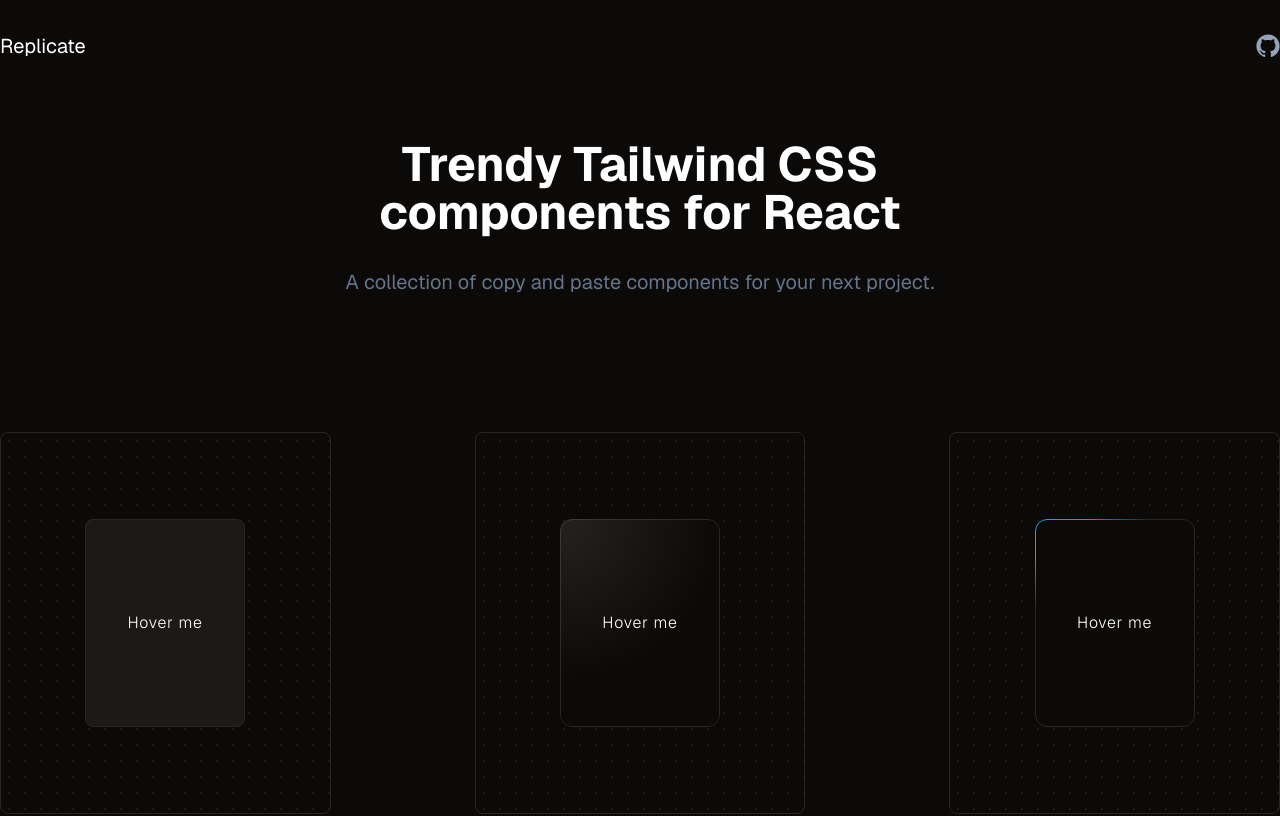
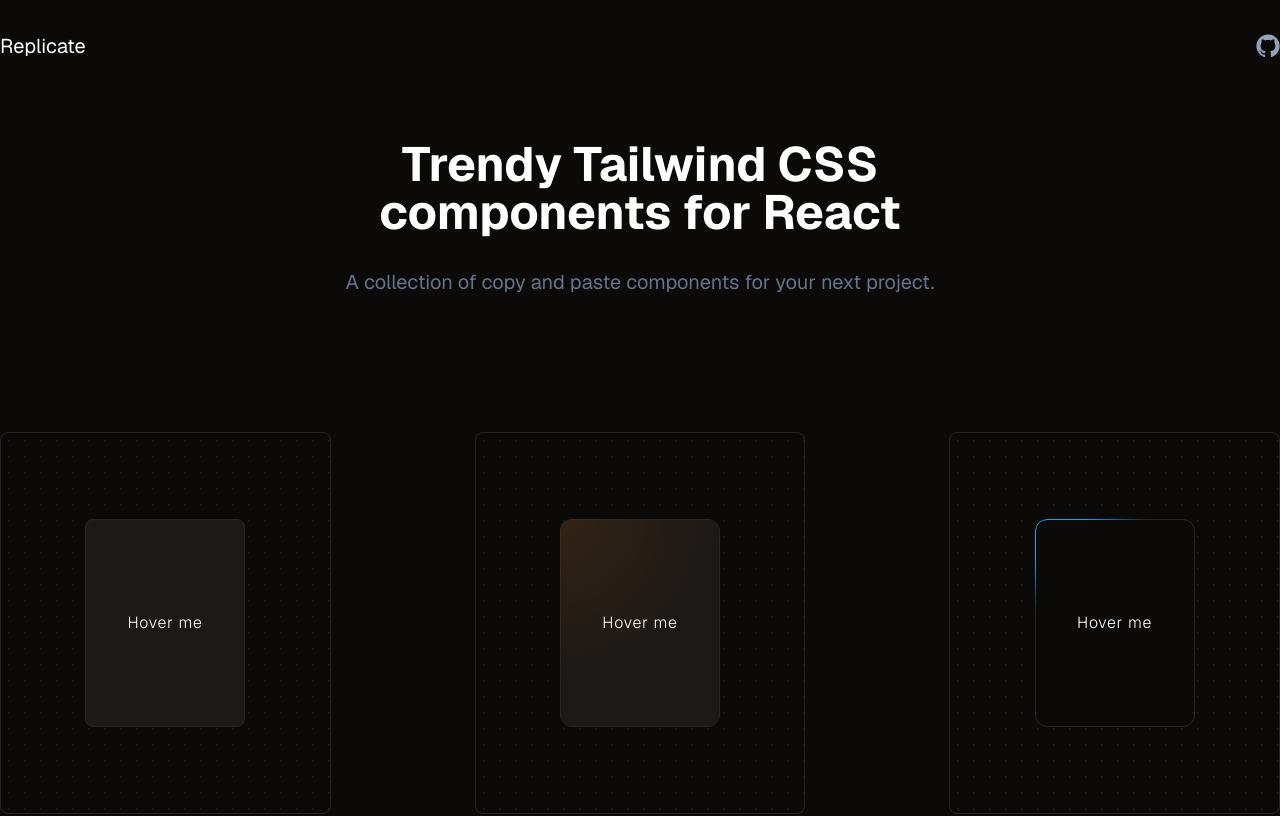
Before and after one commit to iamdooboy/ui, a Next.js app: page / in a window 1280 px wide. Shown: the top 816 px of the page. Built offline with nearby package versions, Linux system fonts and the light colour scheme.

Commit message:
refactor spotlight

```diff
--- a/components/card-item.tsx
+++ b/components/card-item.tsx
@@ -13,7 +13,6 @@ export function CardItem({ text, className }: CardItemProps) {
         className
       )}
     >
-      {/* <div className='duration-600 absolute -inset-0.5 -z-10 rounded-xl bg-gradient-to-r from-rose-400 via-fuchsia-500 to-indigo-500 opacity-75 blur transition' /> */}
       <span className='text-md text-card-foreground font-light tracking-wider'>
         {text}
       </span>
--- /dev/null
+++ b/components/demos/care-spotlight-demo.tsx
@@ -0,0 +1,16 @@
+import React from 'react'
+import { CardItem } from '@/card-item'
+import { CardParallax } from '@/examples/card-parallax'
+
+import { CardSpotlight } from '../examples/card-spotlight'
+
+export function CardSpotlightDemo() {
+  return (
+    <CardSpotlight
+      className='h-52 w-40'
+      spotlightColor='rgba(255, 128, 0, 0.1)'
+    >
+      <CardItem text='Hover me' className='bg-primary-foreground' />
+    </CardSpotlight>
+  )
+}
--- a/components/examples/card-spotlight.tsx
+++ b/components/examples/card-spotlight.tsx
@@ -1,12 +1,24 @@
 'use client'
 
-import React, { useRef, useState } from 'react'
+import * as React from 'react'
 
-export const CardSpotlight = () => {
-  const divRef = useRef<HTMLDivElement>(null)
-  const [isFocused, setIsFocused] = useState(false)
-  const [position, setPosition] = useState({ x: 0, y: 0 })
-  const [opacity, setOpacity] = useState(100)
+import { cn } from '@/lib/utils'
+
+interface CardSpotlightProps {
+  children?: React.ReactNode
+  className?: string
+  spotlightColor?: string
+}
+
+export const CardSpotlight = ({
+  className,
+  children,
+  spotlightColor,
+}: CardSpotlightProps) => {
+  const divRef = React.useRef<HTMLDivElement>(null)
+  const [isFocused, setIsFocused] = React.useState(false)
+  const [position, setPosition] = React.useState({ x: 0, y: 0 })
+  const [opacity, setOpacity] = React.useState(100)
 
   const handleMouseMove = (e: React.MouseEvent<HTMLDivElement>) => {
     if (!divRef.current || isFocused) return
@@ -43,16 +55,17 @@ export const CardSpotlight = () => {
       onBlur={handleBlur}
       onMouseEnter={handleMouseEnter}
       onMouseLeave={handleMouseLeave}
-      className='relative h-52 w-40 overflow-hidden rounded-xl'
+      className={cn(
+        'bg-background relative h-full w-full overflow-hidden rounded-xl',
+        className
+      )}
     >
-      <div className='bg-background flex h-full w-full items-center justify-center rounded-xl border'>
-        <span className='text-md text-card-foreground font-light tracking-wider'>Hover me</span>
-      </div>
+      {children}
       <div
         className='pointer-events-none absolute -inset-px opacity-0 transition duration-300'
         style={{
           opacity,
-          background: `radial-gradient(400px circle at ${position.x}px ${position.y}px, rgba(255, 255, 255,.1), transparent 40%)`,
+          background: `radial-gradient(400px circle at ${position.x}px ${position.y}px, ${spotlightColor}, transparent 40%)`,
         }}
       />
     </div>
--- a/data/component-list.ts
+++ b/data/component-list.ts
@@ -1,9 +1,8 @@
 import { CardParallaxDemo } from '@/components/demos/card-parallax-demo'
+import { CardSpotlightDemo } from '@/components/demos/care-spotlight-demo'
 import { CardAnimatedBorder } from '@/components/examples/card-animated-border'
 import { CardHorizon } from '@/components/examples/card-horizon'
-import { CardParallax } from '@/components/examples/card-parallax'
 import { CardShimmer } from '@/components/examples/card-shimmer'
-import { CardSpotlight } from '@/components/examples/card-spotlight'
 import { CardSpotlightBorder } from '@/components/examples/card-spotlight-border'
 import { DynamicGridPatternDemo } from '@/components/examples/dynamic-grid-pattern'
 import { InfiniteCarouselDemo } from '@/components/examples/infinite-carousel'
@@ -18,7 +17,7 @@ export const COMPONENTS_LIST = [
   },
   {
     name: 'Card Spotlight',
-    component: CardSpotlight,
+    component: CardSpotlightDemo,
     slug: 'card-spotlight',
     description: 'A spotlight effect that follows the mouse cursor on hover.',
   },
```
